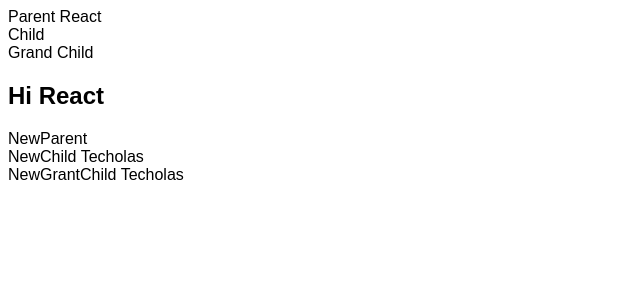
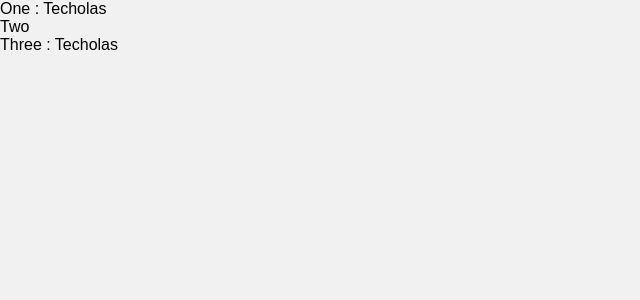
Before and after one commit to jenish-ml/reactTecho, a React (Vite) app: page / in a window 1280 px wide. Shown: the top 300 px of the page, without its empty margins (0-640 px from the left). Built offline with nearby package versions, Linux system fonts and the light colour scheme; a web font is replaced by a local one.

Commit message:
Learn UseContext

```diff
--- a/src/App.css
+++ b/src/App.css
@@ -1,5 +1,20 @@
 body {
+  margin: 0;
   font-family: "Geom", sans-serif;
   font-optical-sizing: auto;
   font-style: normal;
 }
+
+.themeLight {
+  background-color: #f1f1f1;
+  color: #000;
+  min-height: 100vh;
+  transition: all 0.3s ease;
+}
+
+.themeDark {
+  background-color: #000;
+  color: #fff;
+  min-height: 100vh;
+  transition: all 0.3s ease;
+}
--- a/src/App.jsx
+++ b/src/App.jsx
@@ -18,17 +18,27 @@
 import Parent from "./components/propsDrilling/Parent"
 import Child from "./components/propsDrilling/Child"
 import GrandChild from "./components/propsDrilling/GrandChild"
+import NewParent from "./components/useContextLearn/NewParent"
+import { ThemeContext } from "./context/ThemeContext"
+import FetchPost from "./Effect/FetchPost"
+import First from "./PropsDrilling/First"
+import Second from "./PropsDrilling/Second"
+
+
+
 import { createContext } from "react"
-import NewParent from "./components/useContextLearn/NewParent"
+import One from "./Contextlearn/One"
 
-export const NameContext = createContext()
+
+export const NameContext = createContext();
 
 function App() {
 
-
   const [show, setShow] = useState(true)
+  const [theme, setTheme] = useState("light")
   return (
     <>
+    <div className={theme === "light" ? "themeLight" : "themeDark"}>
 
       {/* <Home /> */}
       {/* <Status isLoggedIn={false}/> */}
@@ -52,11 +62,21 @@
       {/* <FetchData /> */}
       {/* { show && <Timer />} */}
       {/* <button onClick={() => setShow(!show)}>Toggle Button</button> */}
-      <Parent />
 
-      <NameContext.Provider value={"Techolas"}>
-        <NewParent />
-      </NameContext.Provider>
+      {/* <button
+        onClick={() =>
+          setTheme(theme === "light" ? "dark" : "light")
+        }
+      >
+        Toggle Theme
+      </button>
+
+      <NewParent /> */}
+      {/* <FetchPost /> */}
+    <NameContext.Provider value = {"Techolas"}>
+      <One />
+    </NameContext.Provider>
+    </div>
     </>
   )
 }
--- /dev/null
+++ b/src/Contextlearn/One.jsx
@@ -0,0 +1,19 @@
+import React from 'react'
+import Two from './Two'
+import { useContext } from 'react'
+import { NameContext } from '../App';
+
+const One = () => {
+    const name = useContext(NameContext);
+    console.log(name);
+
+  return (
+    <div>
+        One : {name}
+    <Two />
+
+    </div>
+  )
+}
+
+export default One
--- /dev/null
+++ b/src/Contextlearn/Three.jsx
@@ -0,0 +1,12 @@
+import React from 'react'
+import { useContext } from 'react';
+import { NameContext } from '../App';
+
+const Three = () => {
+  const name = useContext(NameContext);
+  return (
+    <div>Three : {name}</div>
+  )
+}
+
+export default Three
--- /dev/null
+++ b/src/Contextlearn/Two.jsx
@@ -0,0 +1,13 @@
+import React from 'react'
+import Three from './Three'
+
+const Two = () => {
+  return (
+    <div>Two
+
+        <Three />
+    </div>
+  )
+}
+
+export default Two
--- /dev/null
+++ b/src/Effect/FetchPost.jsx
@@ -0,0 +1,30 @@
+import { useEffect, useState } from 'react'
+
+const FetchPost = () => {
+    const [post, setPost] = useState([]);
+
+    useEffect(() => {
+        fetch('https://jsonplaceholder.typicode.com/posts')
+        .then(res => res.json())
+        .then(data => setPost(data));
+    },[]);
+
+  return (
+    <>
+    <div>
+        <h1>Posts</h1>
+        <ul>
+            {
+                post.map(post => <li key={post.id}>{post.title}
+                <h4>{post.body}</h4>
+                </li>)
+            }
+        </ul>
+
+
+    </div>
+    </>
+  )
+}
+
+export default FetchPost
--- /dev/null
+++ b/src/PropsDrilling/First.jsx
@@ -0,0 +1,14 @@
+import { useState } from 'react'
+import Second from './Second'
+
+const First = () => {
+    const [name, setName] = useState('React')
+  return (
+    <div style = {{border: '1px solid black',margin: '5px', height:'200px'}}>First : {name}
+
+    <Second props={name} />
+    </div>
+  )
+}
+
+export default First
--- /dev/null
+++ b/src/PropsDrilling/Second.jsx
@@ -0,0 +1,13 @@
+import React from 'react'
+import Third from './Third'
+
+const Second = (props) => {
+
+  return (
+    <div style={{ border: '1px solid black',height:'150px' }}>Second
+    <Third name = {props.props} />
+    </div>
+  )
+}
+
+export default Second
--- /dev/null
+++ b/src/PropsDrilling/Third.jsx
@@ -0,0 +1,11 @@
+import React from 'react'
+
+const Third = (name) => {
+    console.log(name);
+
+  return (
+    <div style={{border: '1px solid black', height:'100px'}}>Third : {name.name}</div>
+  )
+}
+
+export default Third
--- /dev/null
+++ b/src/context/ThemeContext.jsx
@@ -0,0 +1,8 @@
+import { createContext } from "react";
+
+const Theme = {
+    light : "light",
+    dark : "dark"
+}
+
+export const ThemeContext = createContext(Theme);
--- a/src/main.jsx
+++ b/src/main.jsx
@@ -1,9 +1,12 @@
 // import { StrictMode } from 'react'
 import { createRoot } from 'react-dom/client'
 import MyApp from './App.jsx'
+import { ThemeContext } from './context/ThemeContext.jsx'
 
 createRoot(document.getElementById('root')).render(
   // <StrictMode>
+  <ThemeContext.Provider value={{ theme: "light" }}>
      <MyApp />
+  </ThemeContext.Provider>
   // </StrictMode>,
 )
```
